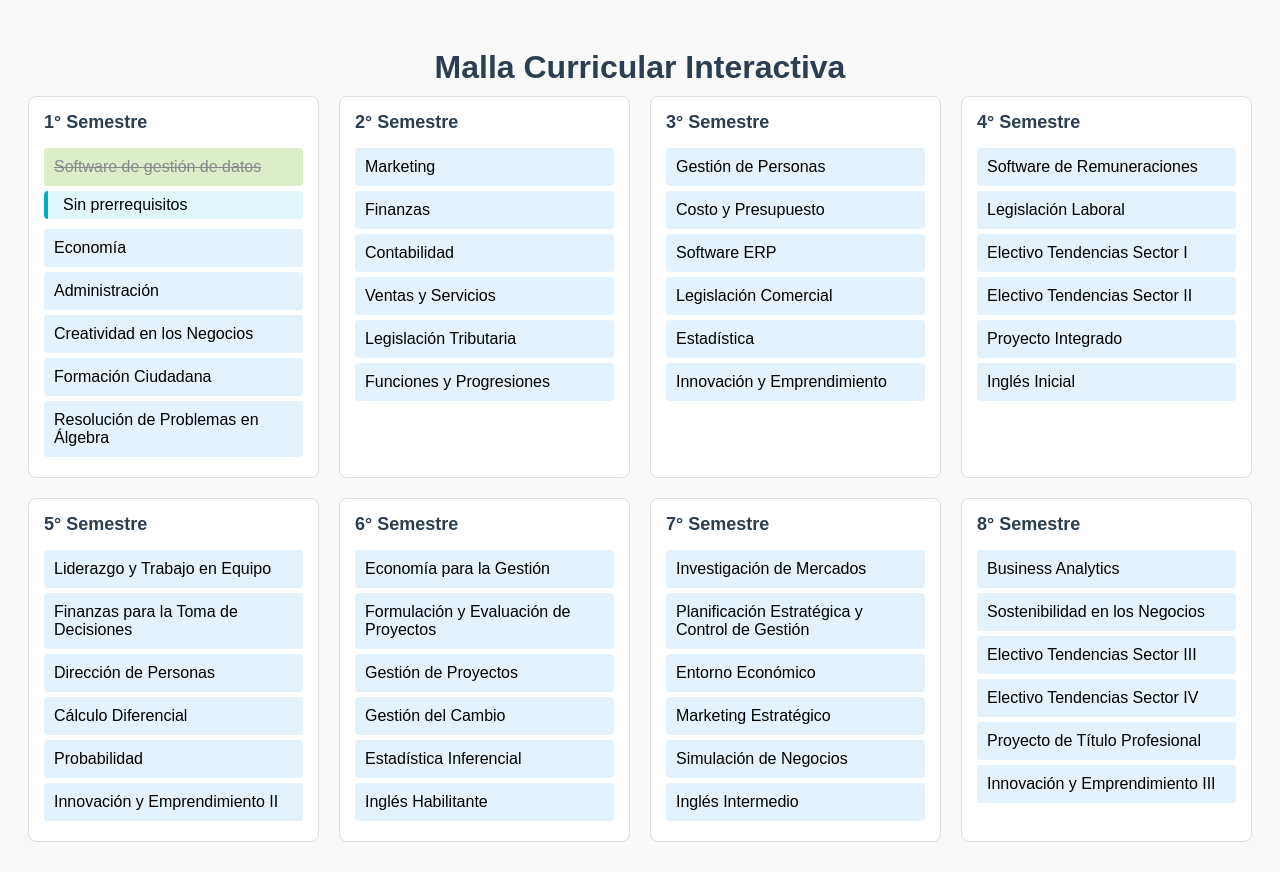
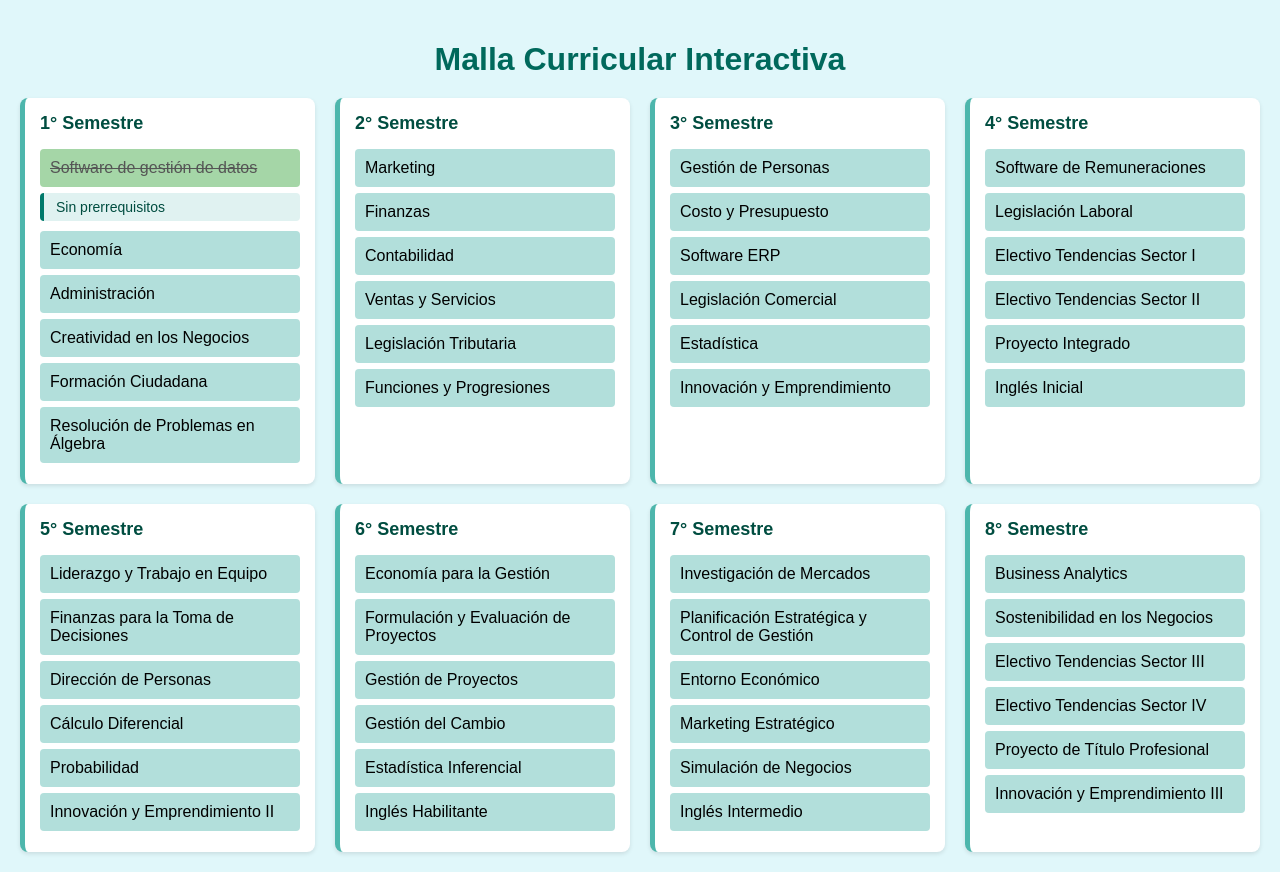
Before and after one commit to LizAntonia/Malla.Curricular, a plain HTML site: page index.html in a window 1280 px wide. Both pictures are taken after a click on the element "Software de gestión de datos". Drawn offline with Linux system fonts and the light colour scheme.

Commit message:
Update style.css

```diff
--- a/style.css
+++ b/style.css
@@ -1,58 +1,62 @@
 body {
   font-family: Arial, sans-serif;
+  background-color: #e0f7fa;
+  margin: 0;
   padding: 20px;
-  background-color: #f9f9f9;
 }
 
 h1 {
   text-align: center;
-  color: #2c3e50;
-  margin-bottom: 10px;
+  color: #00695c;
+  margin-bottom: 20px;
 }
 
 #contenedor-malla {
   display: grid;
-  grid-template-columns: repeat(auto-fit, minmax(250px, 1fr));
+  grid-template-columns: repeat(auto-fit, minmax(260px, 1fr));
   gap: 20px;
 }
 
 .semestre {
   background-color: #ffffff;
-  border: 1px solid #ddd;
+  border-left: 5px solid #4db6ac;
   padding: 15px;
   border-radius: 8px;
+  box-shadow: 0 2px 4px rgba(0,0,0,0.1);
 }
 
 .semestre h2 {
   margin-top: 0;
   font-size: 18px;
-  color: #2c3e50;
+  color: #004d40;
 }
 
 .ramo {
   padding: 10px;
-  margin: 5px 0;
-  background: #e3f2fd;
+  margin: 6px 0;
+  background: #b2dfdb;
   border-radius: 4px;
   cursor: pointer;
   transition: background 0.2s;
 }
 
 .ramo:hover {
-  background: #bbdefb;
+  background: #80cbc4;
 }
 
 .ramo.completado {
+  background-color: #a5d6a7;
   text-decoration: line-through;
-  color: #888;
-  background-color: #dcedc8;
+  color: #555;
 }
 
 .info {
   display: none;
-  padding: 5px 15px;
-  background: #e0f7fa;
-  border-left: 4px solid #00acc1;
+  padding: 6px 12px;
+  background: #e0f2f1;
+  border-left: 4px solid #00796b;
   margin-bottom: 10px;
   border-radius: 4px;
+  font-size: 14px;
+  color: #004d40;
 }
```
